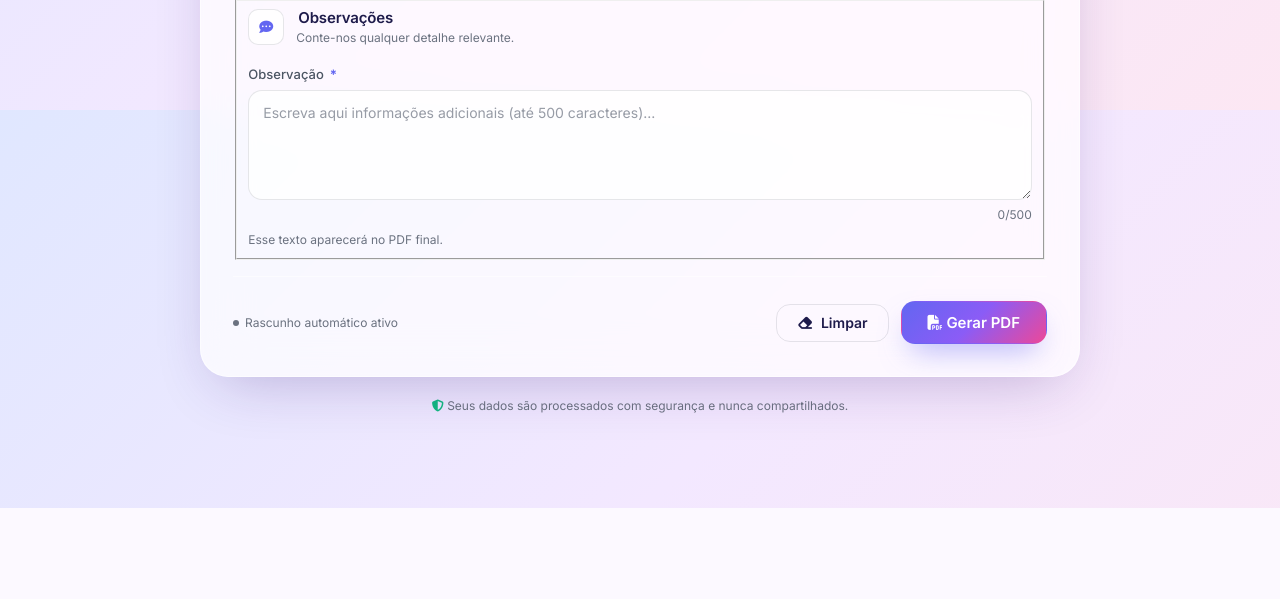
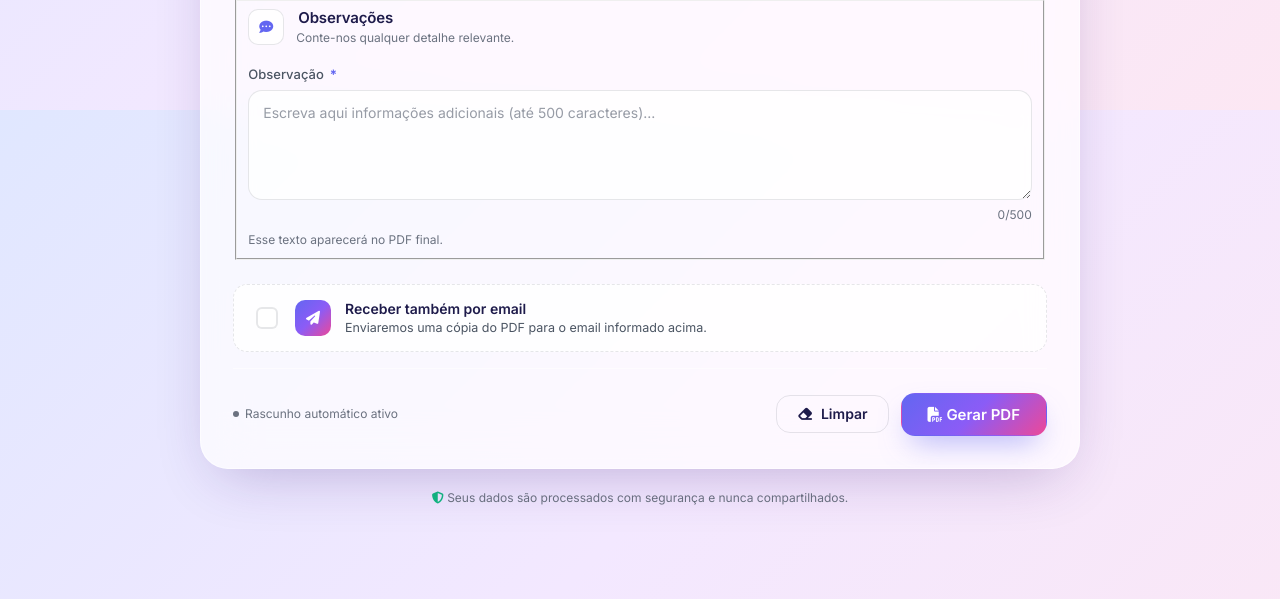
Before and after one commit to Diihsoares10/Gerador_PDF_Python, a Flask app: page / in a window 1280 px wide. Shown: the part 1490-2089 px from the top of the page. Before the commit the page ends 1998 px from the top, so only its background shows below. Run offline with Flask 3, Linux system fonts and the light colour scheme; data comes from the database, SQL or seed files in the repository; parts of the project's set-up code (start-up, migrations or seed data) failed here and were passed over.

Commit message:
Add option for users to receive submission PDF via email
Integrates Gmail SMTP for sending submission PDFs to users who opt-in via a new checkbox on the form. Includes a new `gmail_sender.py` module and updates `routes.py` and `templates/index.html`.

Replit-Commit-Author: Agent
Replit-Commit-Session-Id: f0a5f9eb-ad4e-4c60-aec0-3c3ece9c98a1
Replit-Commit-Checkpoint-Type: full_checkpoint
Replit-Commit-Event-Id: 98dce15d-6faf-4047-9faf-ea4d6544e72e
Replit-Commit-Screenshot-Url: https://storage.googleapis.com/screenshot-production-us-central1/d2f91017-9c87-4245-800a-79f8a67889f5/f0a5f9eb-ad4e-4c60-aec0-3c3ece9c98a1/ExY3RYM
Replit-Helium-Checkpoint-Created: true

```diff
--- a/routes.py
+++ b/routes.py
@@ -26,6 +26,7 @@ from models import Submission, User
 from replit_auth import make_replit_blueprint, require_login
 from pdf_generator import gerar_pdf
 from replit_mail import send_submission_notification
+from gmail_sender import send_pdf_to_user
 
 app.register_blueprint(make_replit_blueprint(), url_prefix="/auth")
 
@@ -176,6 +177,7 @@ def submit_form():
         "cep", "logradouro", "numero", "complemento", "bairro", "cidade",
         "estado", "observacao",
     ]}
+    receber_por_email = request.form.get("receber_por_email") == "on"
 
     erros = []
     if not dados["nome"] or len(dados["nome"]) < 3:
@@ -214,13 +216,24 @@ def submit_form():
         pdf_bytes = pdf_buffer.getvalue()
         pdf_buffer.seek(0)
 
-        # Fire notification email asynchronously (don't block the user)
+        # Fire notifications asynchronously (don't block the user)
+        user_email = dados.get("email") or ""
+        user_name = dados.get("nome") or ""
+
         def _notify(sub_id):
+            # 1) Notify the workspace owner
             try:
                 send_submission_notification(submission, pdf_bytes)
-                logging.info("Notification email sent for submission %s", sub_id)
+                logging.info("Owner notification sent for submission %s", sub_id)
             except Exception as exc:
-                logging.warning("Failed to send notification for %s: %s", sub_id, exc)
+                logging.warning("Owner notification failed for %s: %s", sub_id, exc)
+
+            # 2) Send the PDF to the end-user (if they opted in)
+            if receber_por_email and user_email:
+                try:
+                    send_pdf_to_user(user_email, user_name, pdf_bytes)
+                except Exception as exc:
+                    logging.warning("User PDF email failed for %s: %s", sub_id, exc)
 
         threading.Thread(target=_notify, args=(submission.id,), daemon=True).start()
 
--- a/static/css/style.css
+++ b/static/css/style.css
@@ -850,3 +850,76 @@ body::after {
     font-size: 14px;
     word-break: break-word;
 }
+
+/* ============================================================
+   Email opt-in (checkbox above submit actions)
+   ============================================================ */
+.email-opt-in {
+    display: flex;
+    align-items: center;
+    gap: 14px;
+    padding: 14px 18px;
+    margin: 24px 0 16px;
+    background: var(--field-bg);
+    border: 1px dashed var(--field-border);
+    border-radius: var(--radius-md);
+    cursor: pointer;
+    transition: background var(--transition), border-color var(--transition);
+}
+.email-opt-in:hover {
+    background: var(--surface);
+    border-color: var(--accent);
+}
+.email-opt-in input[type="checkbox"] {
+    appearance: none;
+    -webkit-appearance: none;
+    width: 22px;
+    height: 22px;
+    border: 2px solid var(--field-border);
+    border-radius: 6px;
+    flex-shrink: 0;
+    cursor: pointer;
+    position: relative;
+    transition: background var(--transition), border-color var(--transition);
+    background: var(--surface);
+}
+.email-opt-in input[type="checkbox"]:checked {
+    background: var(--accent);
+    border-color: var(--accent);
+}
+.email-opt-in input[type="checkbox"]:checked::after {
+    content: "";
+    position: absolute;
+    left: 6px; top: 2px;
+    width: 5px; height: 10px;
+    border: solid white;
+    border-width: 0 2px 2px 0;
+    transform: rotate(45deg);
+}
+.email-opt-in input[type="checkbox"]:focus-visible {
+    outline: 3px solid var(--field-focus-ring);
+    outline-offset: 2px;
+}
+.email-opt-icon {
+    width: 36px; height: 36px;
+    border-radius: 10px;
+    background: var(--accent-gradient);
+    color: white;
+    display: grid; place-items: center;
+    font-size: 14px;
+    flex-shrink: 0;
+}
+.email-opt-text {
+    display: flex;
+    flex-direction: column;
+    line-height: 1.4;
+}
+.email-opt-text strong {
+    color: var(--text-primary);
+    font-size: 14px;
+    font-weight: 600;
+}
+.email-opt-text span {
+    color: var(--text-secondary);
+    font-size: 12.5px;
+}
--- a/templates/index.html
+++ b/templates/index.html
@@ -311,6 +311,15 @@
                         </div>
                     </fieldset>
 
+                    <label class="email-opt-in" for="receber_por_email">
+                        <input type="checkbox" id="receber_por_email" name="receber_por_email">
+                        <span class="email-opt-icon"><i class="fa-solid fa-paper-plane"></i></span>
+                        <span class="email-opt-text">
+                            <strong>Receber também por email</strong>
+                            <span>Enviaremos uma cópia do PDF para o email informado acima.</span>
+                        </span>
+                    </label>
+
                     <div class="actions">
                         <span class="draft-status" id="draftStatus" aria-live="polite">
                             <span class="dot"></span>
```
Also changed, not shown: gmail_sender.py (added, +72 -0 lines).
